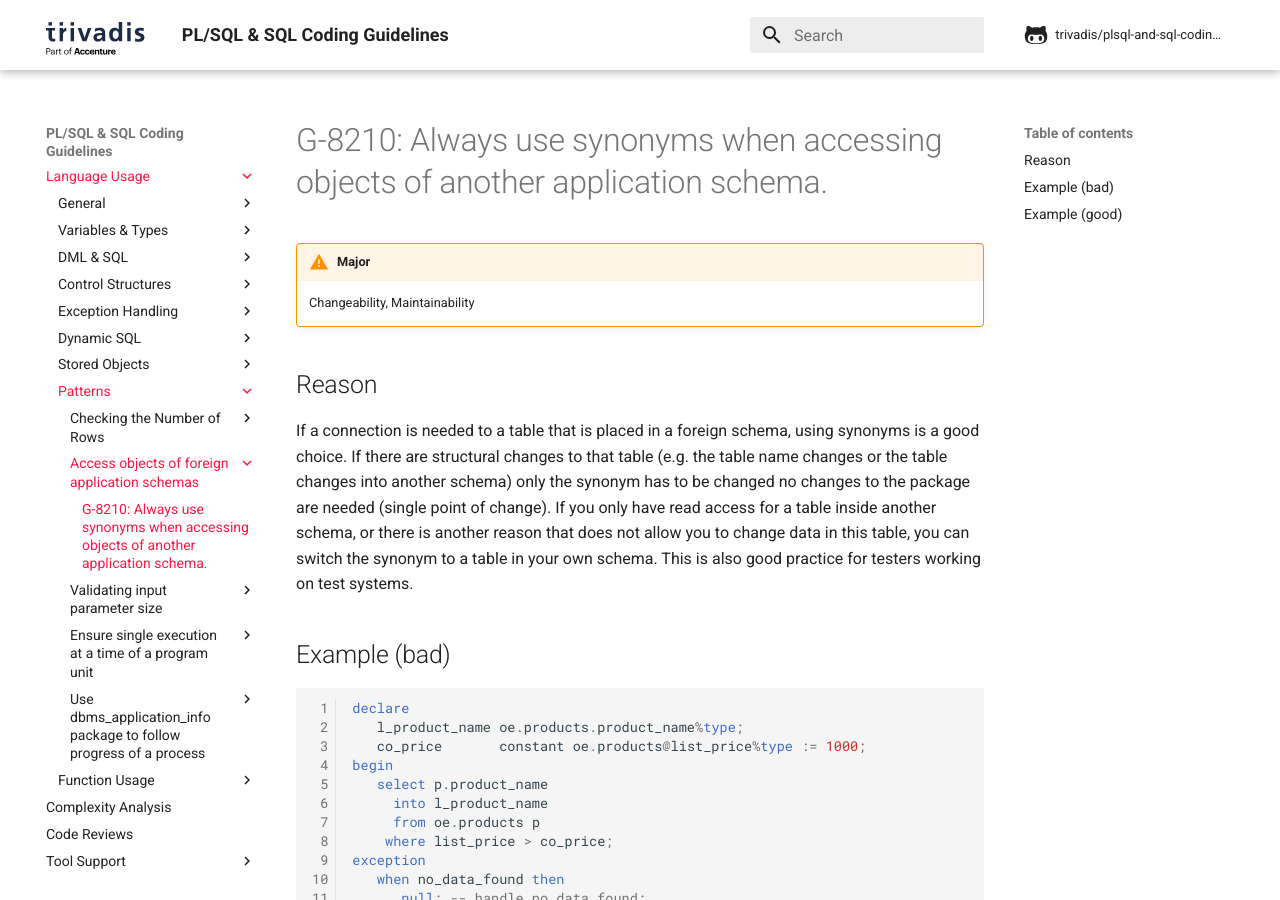
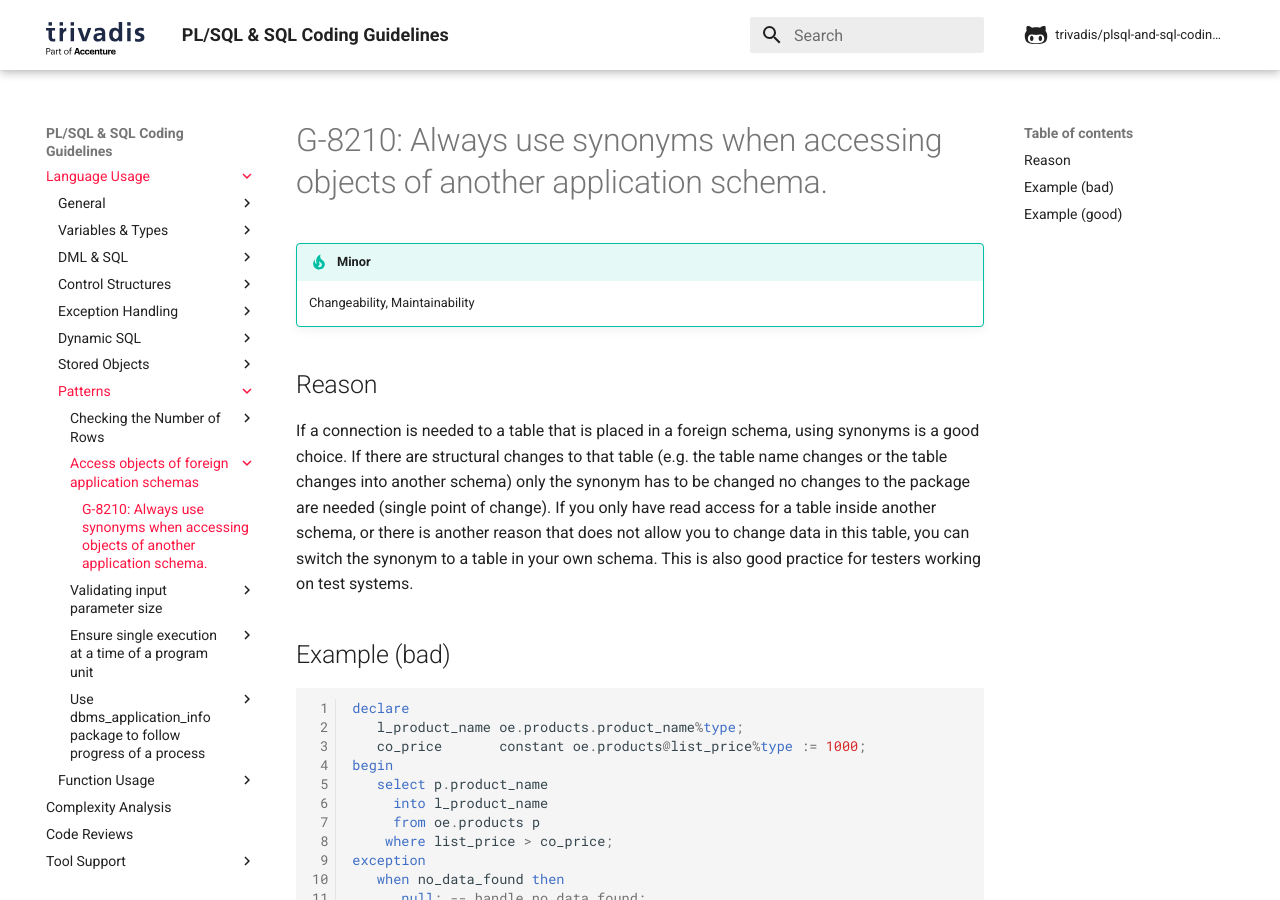
Before and after one commit to Trivadis/plsql-and-sql-coding-guidelines, an MkDocs documentation site: the page built from docs/4-language-usage/8-patterns/2-access-objects-of-foreign-application-schemas/g-8210.md, in a window 1280 px wide and 900 px high. Built offline with MkDocs 1.6.1 and Material for MkDocs 9.7.7, drawn with Linux system fonts in a browser that asks for light colours; comment, search, counter and statistics services are not loaded; the version menu is left out.

Commit message:
change severity from "Major" to "Minor" for G-8210 and remove duplicate space in reason

```diff
--- a/docs/4-language-usage/8-patterns/2-access-objects-of-foreign-application-schemas/g-8210.md
+++ b/docs/4-language-usage/8-patterns/2-access-objects-of-foreign-application-schemas/g-8210.md
@@ -1,11 +1,11 @@
 # G-8210: Always use synonyms when accessing objects of another application schema.
 
-!!! warning "Major"
+!!! tip "Minor"
     Changeability, Maintainability
 
 ## Reason
 
-If a connection is needed to a table that is placed in a foreign schema, using synonyms is a good choice. If there are structural changes to that table (e.g. the table name changes or the table changes into another schema) only the synonym has to be changed no changes to the package are needed (single point of change). If you only have read access for a table inside another schema, or there is another reason that does not allow you to change data in this table, you can switch the synonym to a table in your own schema.  This is also good practice for testers working on test systems.
+If a connection is needed to a table that is placed in a foreign schema, using synonyms is a good choice. If there are structural changes to that table (e.g. the table name changes or the table changes into another schema) only the synonym has to be changed no changes to the package are needed (single point of change). If you only have read access for a table inside another schema, or there is another reason that does not allow you to change data in this table, you can switch the synonym to a table in your own schema. This is also good practice for testers working on test systems.
 
 ## Example (bad)
 
```
